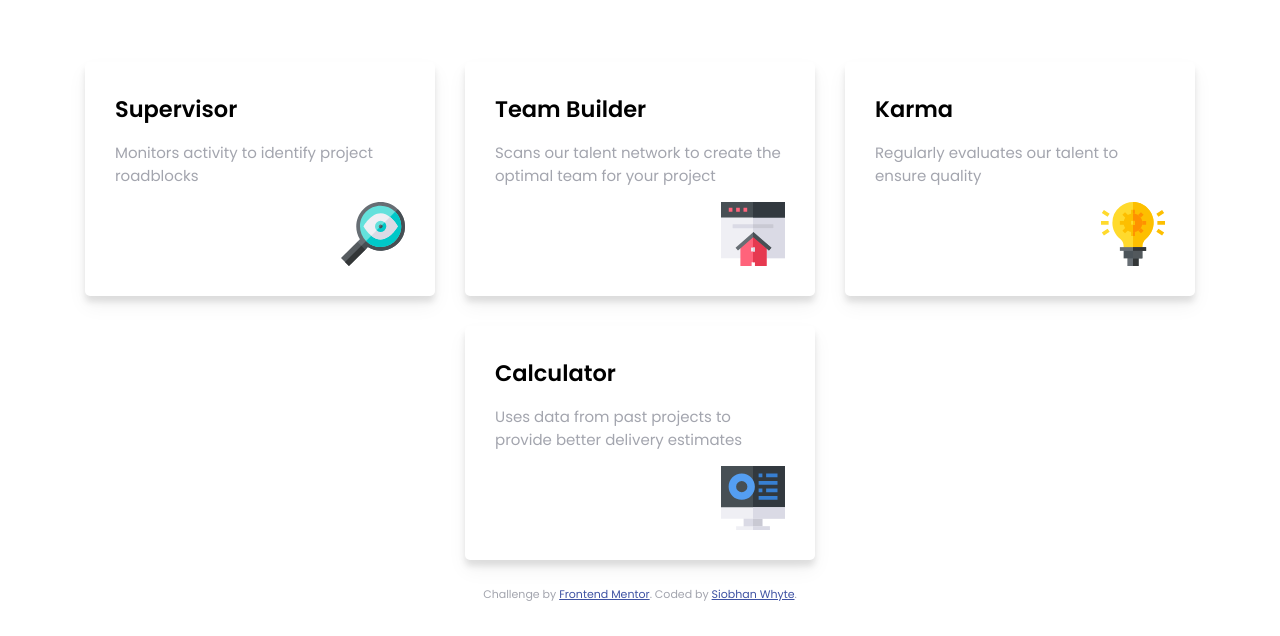
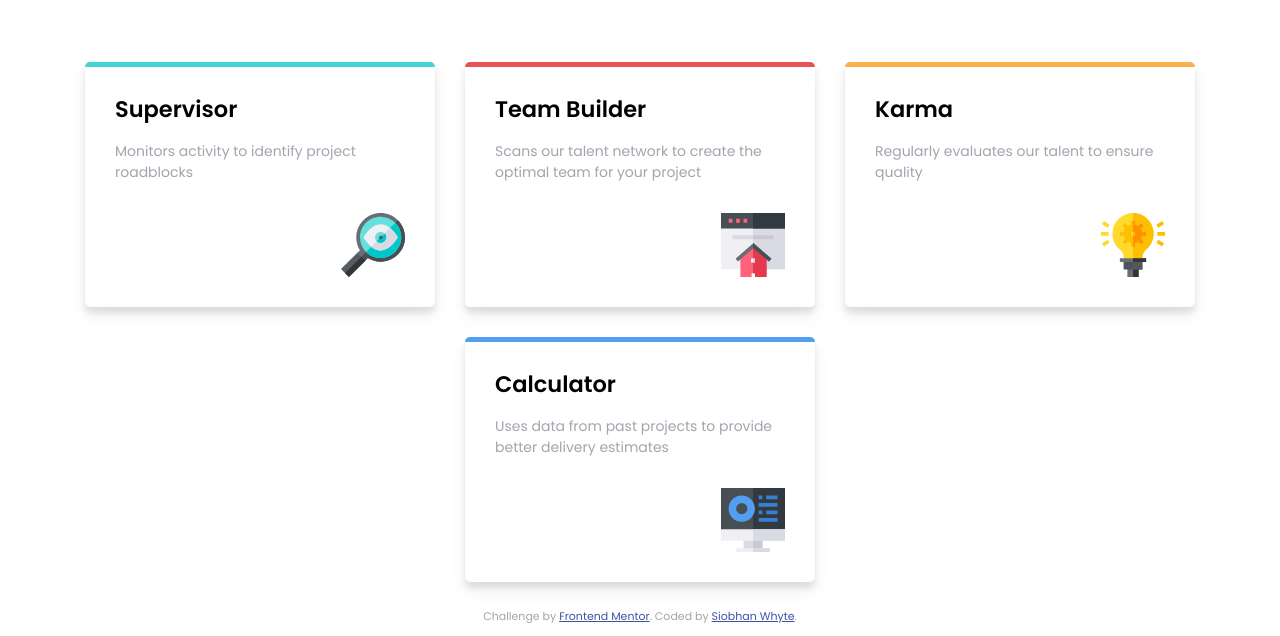
Before and after one commit to SiobhanWhyte/four-card-feature-section-master, a plain HTML site: page index.html in a window 1280 px wide. Shown: the part 204-840 px from the top of the page. Before the commit the page ends 818 px from the top, so only its background shows below. Drawn offline with Linux system fonts and the light colour scheme.

Commit message:
box top colours added

```diff
--- a/index.html
+++ b/index.html
@@ -25,28 +25,28 @@
 
 <div class="container">
 
-<div class="box">
+<div class="box box-cyan">
 <h2> Supervisor </h2>
 <p>Monitors activity to identify project roadblocks</p>
 <img src="images/icon-supervisor.svg"
 alt="supervisor" />
     </div>
 
-  <div class="box">
+  <div class="box box-red">
     <h2>Team Builder</h2>
     <p>Scans our talent network to create the optimal team for your project</p>
     <img src="images/icon-team-builder.svg"
     alt="team-builder" />
   </div>
 
-  <div class="box">
+  <div class="box box-orange">
 <h2>Karma</h2>
  <p> Regularly evaluates our talent to ensure quality</p>
  <img src="images/icon-karma.svg"
  alt="karma" />
 </div>
 
-  <div class="box">
+  <div class="box box-blue">
    <h2>Calculator</h2>
    <p>Uses data from past projects to provide better delivery estimates</p>
    <img src="images/icon-calculator.svg"
--- a/style.css
+++ b/style.css
@@ -42,15 +42,46 @@ p{
     background-color: white;
     box-shadow: 0 10px 20px rgba(0,0,0,0.05), 0 6px 6px rgba(0,0,0,0.1);
     border-radius: 5px;
+    position: relative;
+    overflow: hidden;
     padding: 30px;
     margin:15px;
     width: 350px;
 
 }
 
+.box::after {
+    content: '';
+    position: absolute;
+    top: 0;
+    left: 0;
+    height: 5px;
+    width:100%;
+}
+
+.box-red::after {
+background-color:hsl(0, 78%, 62%);
+}
+
+.box-cyan::after {
+background-color: hsl(180, 62%, 55%);
+}
+.box-orange::after {
+background-color: hsl(34, 97%, 64%);
+}
+
+.box-blue::after {
+background-color: hsl(212, 86%, 64%);
+}
+
 .box h2 {
     margin:0;
 
+}
+
+.box p {
+    font-size: 14px;
+    margin:15px 0 30px;
 }
 
 .box img {
```
